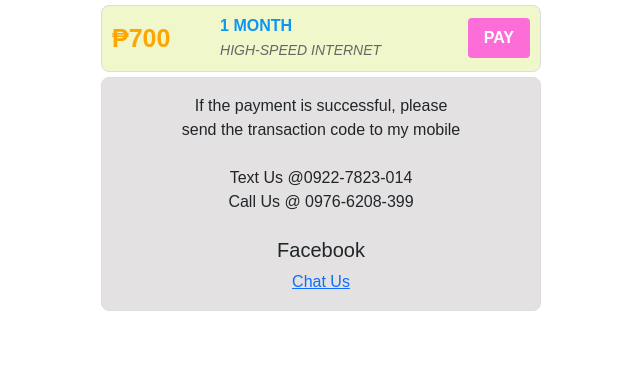
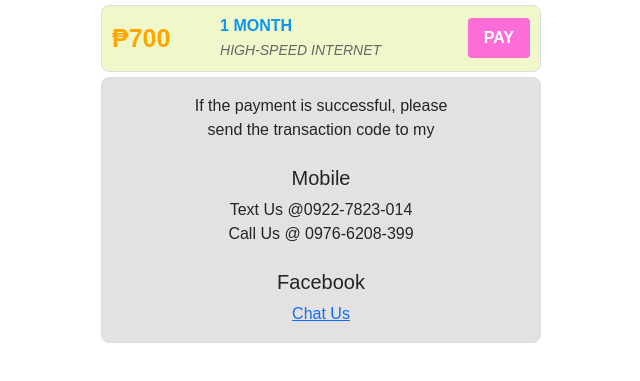
Before and after one commit to sjosep38/wifi_bill, a plain HTML site: page index.html in a window 1280 px wide. Shown: the part 157-538 px from the top of the page, without its empty margins (319-959 px from the left). Drawn offline with nearby package versions, Linux system fonts and the light colour scheme.

Commit message:
Update index.html

```diff
--- a/index.html
+++ b/index.html
@@ -218,10 +218,10 @@
 				<p><center>
 					If the payment is successful, please
 					<br>
-					 send the transaction code to my mobile
+					 send the transaction code to my
 					<br>
 					<br>
-
+					<h5><center>Mobile</center></h5>
 					Text Us @0922-7823-014
 					<br>
 					Call Us @ 0976-6208-399
```
